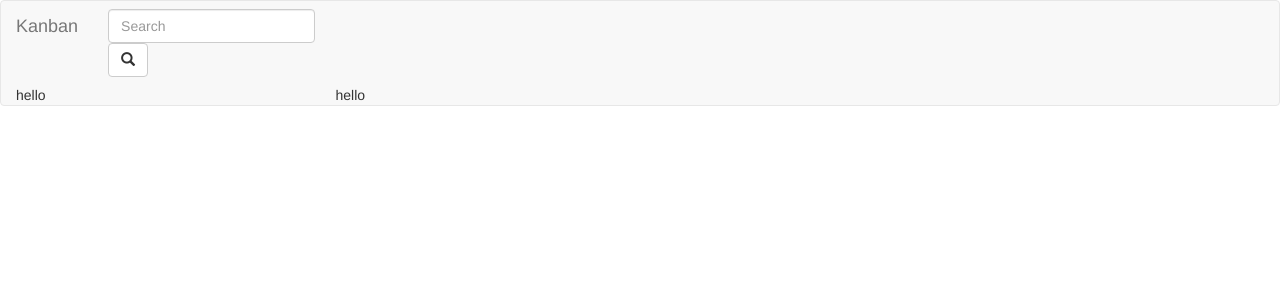
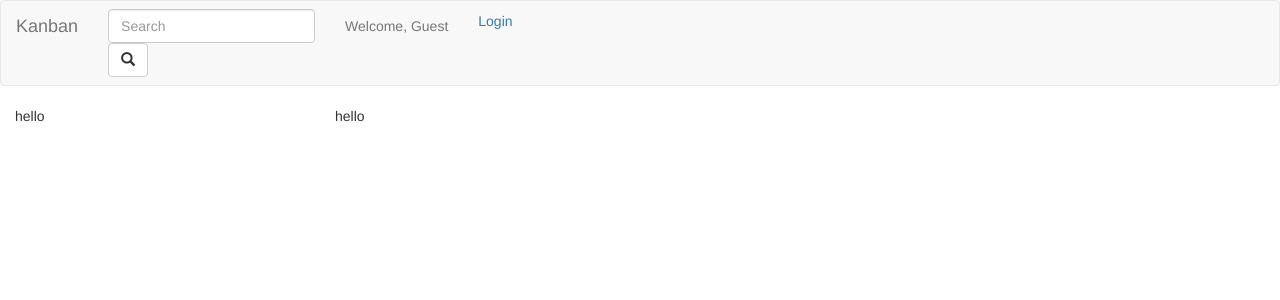
Before and after one commit to nathanrogers18/kanban-django, a Django app: page /trello/ in a window 1280 px wide. Shown: the top 300 px of the page. Run offline with Django 3.2, Linux system fonts and the light colour scheme; some libraries are stand-ins or nearby versions; some web fonts are replaced.

Commit message:
base changes

```diff
--- a/kanban/trello/templates/trello/base.html
+++ b/kanban/trello/templates/trello/base.html
@@ -22,8 +22,29 @@
               <span class="glyphicon glyphicon-search"></span>
             </button>
           </form>
+          <ul class="nav navbar-right">
+            {% if user.is_authenticated %}
+              <li>
+              <a href="/logout">Logout</a>
+              </li>
+            {% else %}
+              <li><a href="/login">Login</a></li>
+            {% endif %}
+          </ul>
+          <ul class="nav navbar-right">
+            {% if user.is_authenticated %}
+              <li><p class="navbar-text" id="username">
+                Welcome, <a href="/rater/{{user.id}}">{{ user.username }}</a>
+              </p></li>
+            {% else %}
+              <li><p class="navbar-text">
+                Welcome, Guest
+              </p></li>
+            {% endif %}
+          </ul>
         </div>   <!-- navbar header -->
       </div> <!-- container fluid -->
+    </nav>
     {% block body %}
     {% endblock %}
   </body>
```
